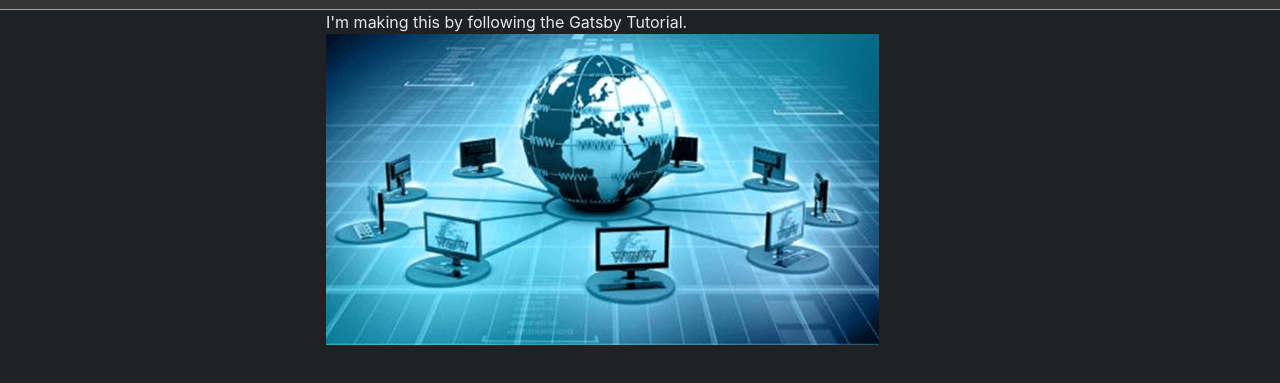
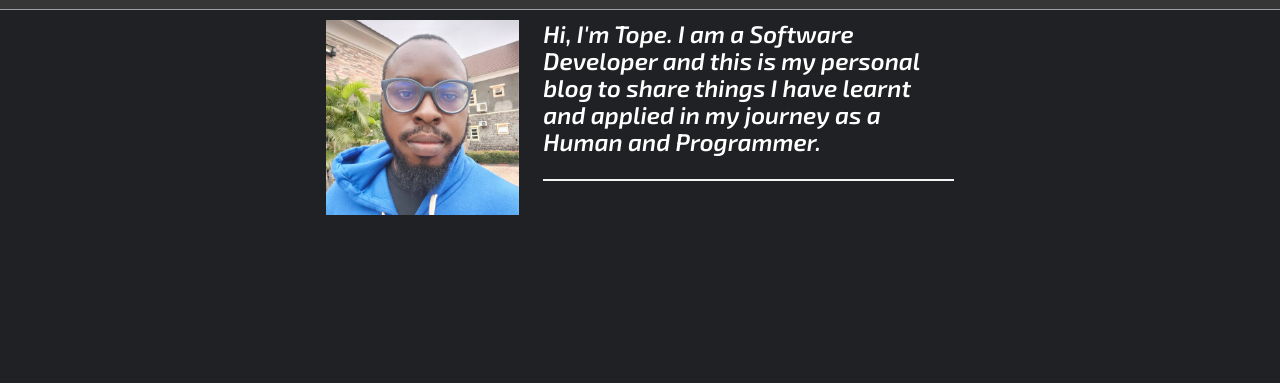
Before and after one commit to topeomot2/blog, a Gatsby site: page / in a window 1280 px wide. Shown: the part 79-462 px from the top of the page. Built offline with nearby package versions, Linux system fonts and the light colour scheme; Gatsby itself is replaced by a stand-in of ours.

Commit message:
add Home Bio

```diff
--- a/src/pages/index.js
+++ b/src/pages/index.js
@@ -6,11 +6,22 @@ import "./mystyles.scss"
 const IndexPage = () => {
   return (
     <Layout pageTitle="Home Page">
-      <p>I'm making this by following the Gatsby Tutorial.</p>
-      <StaticImage
+      <div className="container" style={{marginTop:"10px"}}>
+      <div className="columns">
+        <div className="column is-4">
+        <StaticImage
         alt="Clifford, a reddish-brown pitbull, posing on a couch and looking stoically at the camera"
-        src="../images/internet.png"
+        src="../images/topeomot.jpg"
       />
+        </div>
+        <div className="column is-8 title is-4">
+          Hi, I'm Tope. I am a Software Developer and this is my personal
+          blog to share things I have learnt and applied in my journey as a Human and Programmer.
+          <hr/>
+        </div>
+      </div>
+      </div>
+
     </Layout>
   )
 }
```
Also changed, not shown: src/images/topeomot.jpg (added).
